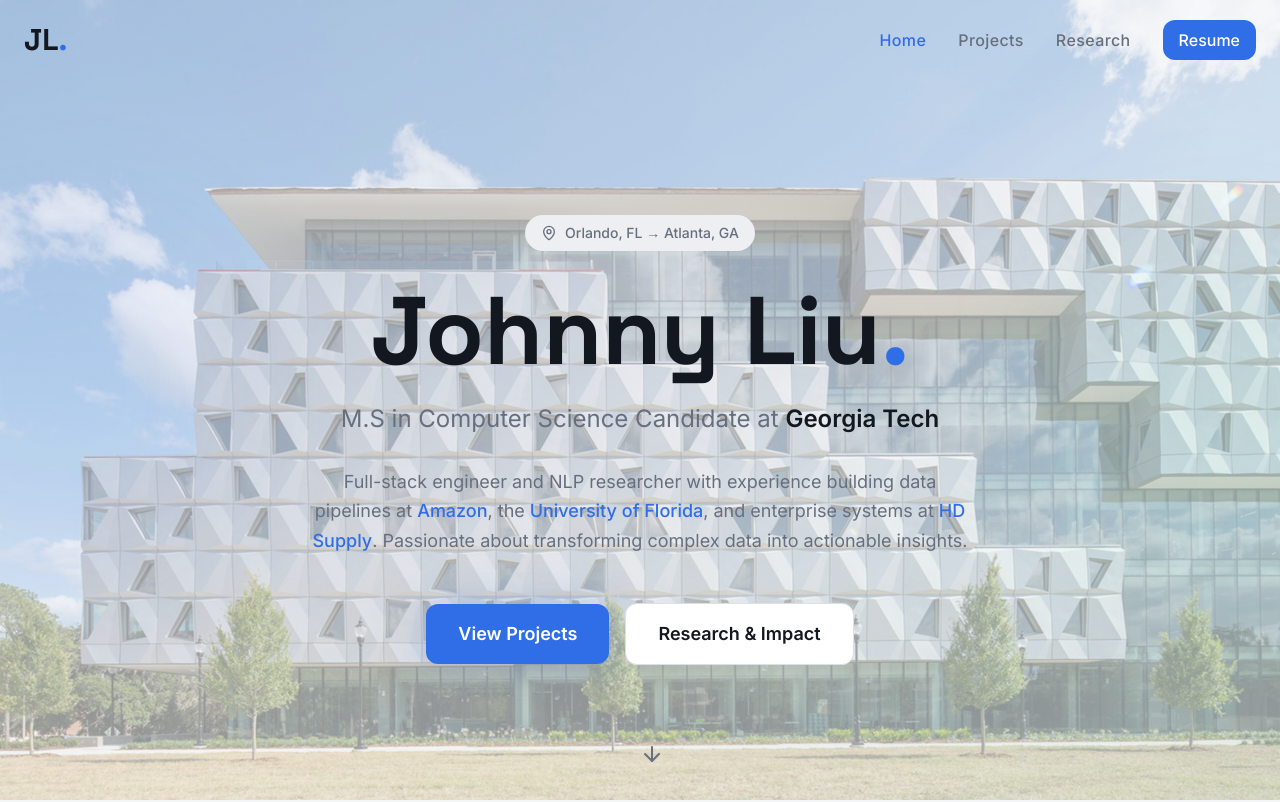
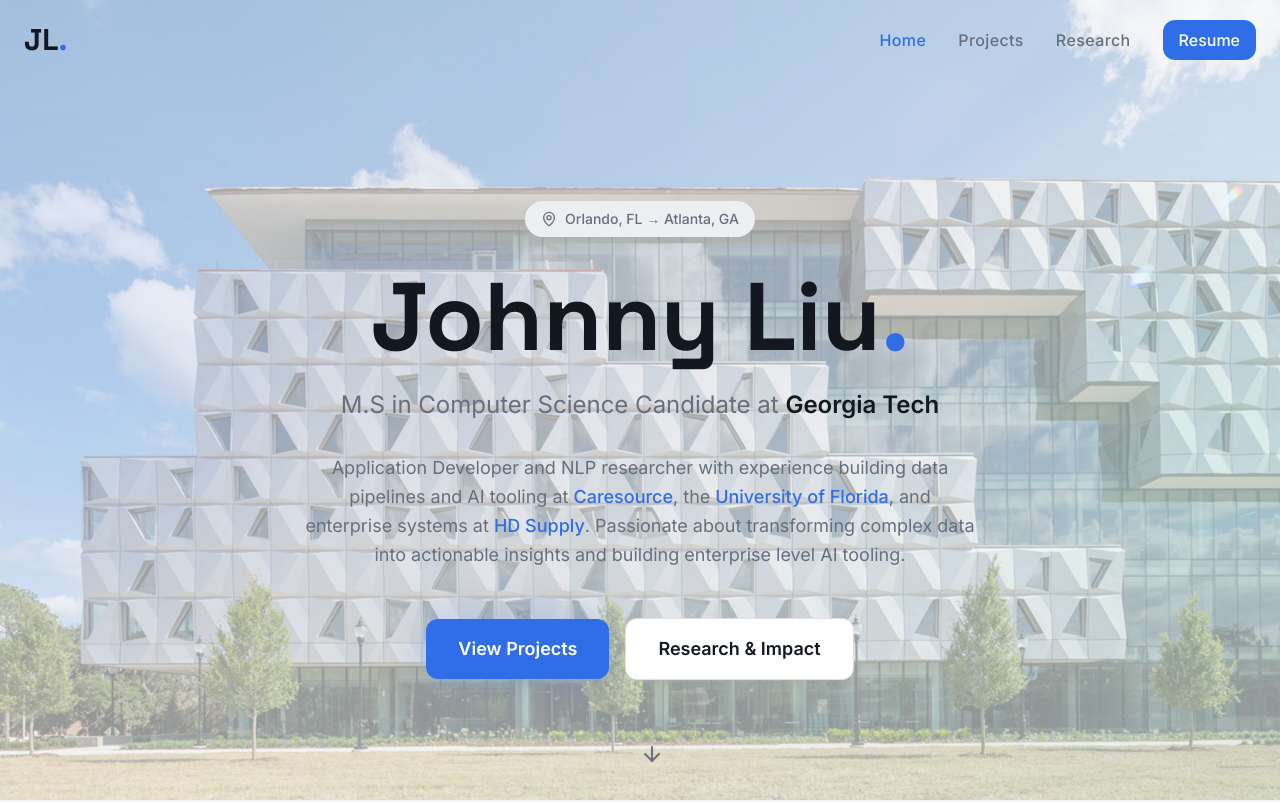
Before and after one commit to ShengLiuDev/ShengLiu-Portfolio, a React (Vite) app: page / in a window 1280 px wide. Shown: the top 802 px of the page. Built offline with nearby package versions, Linux system fonts and the light colour scheme; the HTML template or start-up script is replaced by a standard one.

Commit message:
revised header on frontpage for professional introduction

```diff
--- a/src/pages/Index.tsx
+++ b/src/pages/Index.tsx
@@ -53,11 +53,11 @@ const Index = () => {
               className="text-lg text-muted-foreground max-w-2xl mx-auto mb-12 leading-relaxed animate-fade-in"
               style={{ animationDelay: "300ms" }}
             >
-              Full-stack engineer and NLP researcher with experience building data pipelines at{" "}
-              <span className="text-primary font-medium">Amazon</span>, the
+              Application Developer and NLP researcher with experience building data pipelines and AI tooling at{" "}
+              <span className="text-primary font-medium">Caresource</span>, the
               <span className="text-primary font-medium"> University of Florida</span>, and enterprise systems at{" "}
               <span className="text-primary font-medium">HD Supply</span>. Passionate about
-              transforming complex data into actionable insights.
+              transforming complex data into actionable insights and building enterprise level AI tooling.
             </p>
 
             <div
```
